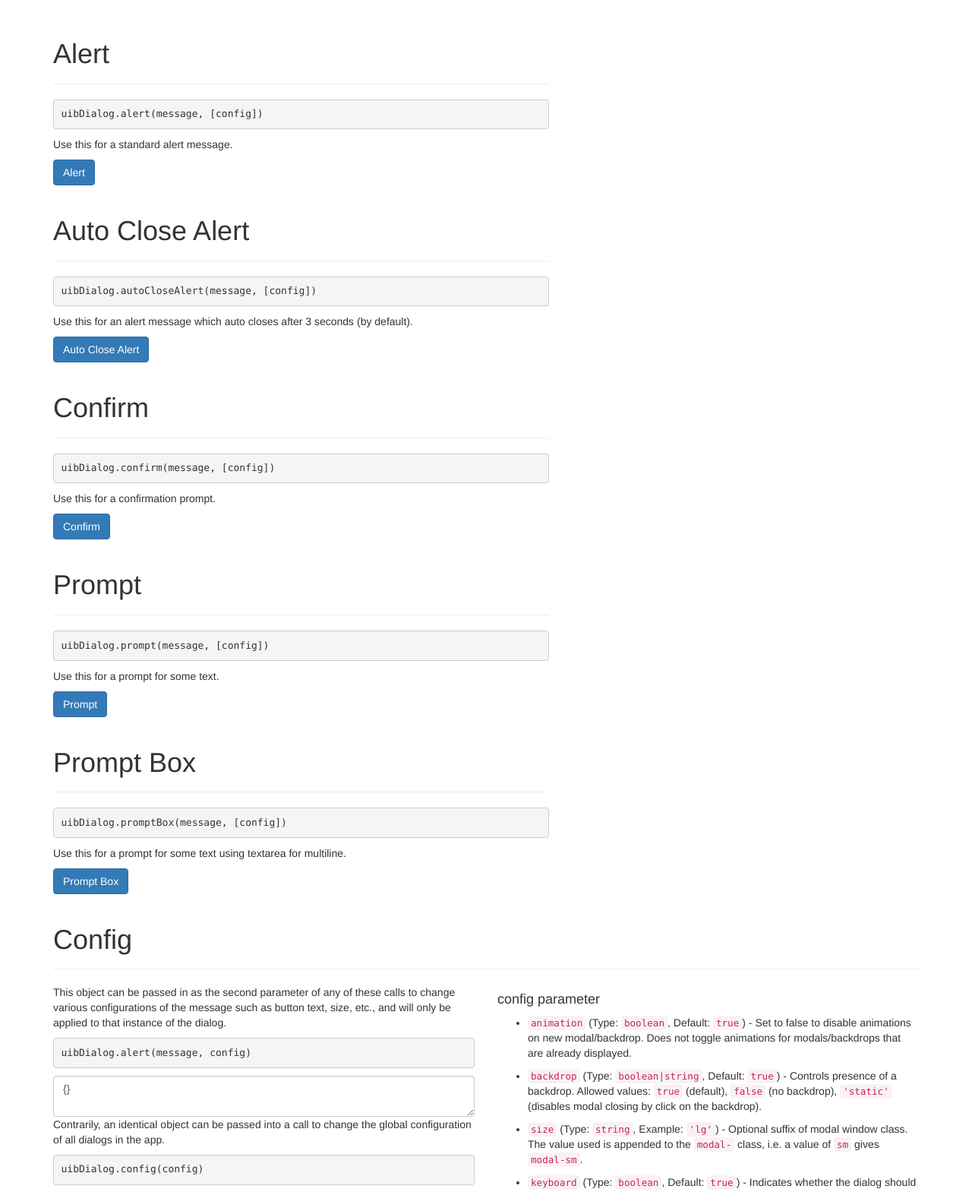
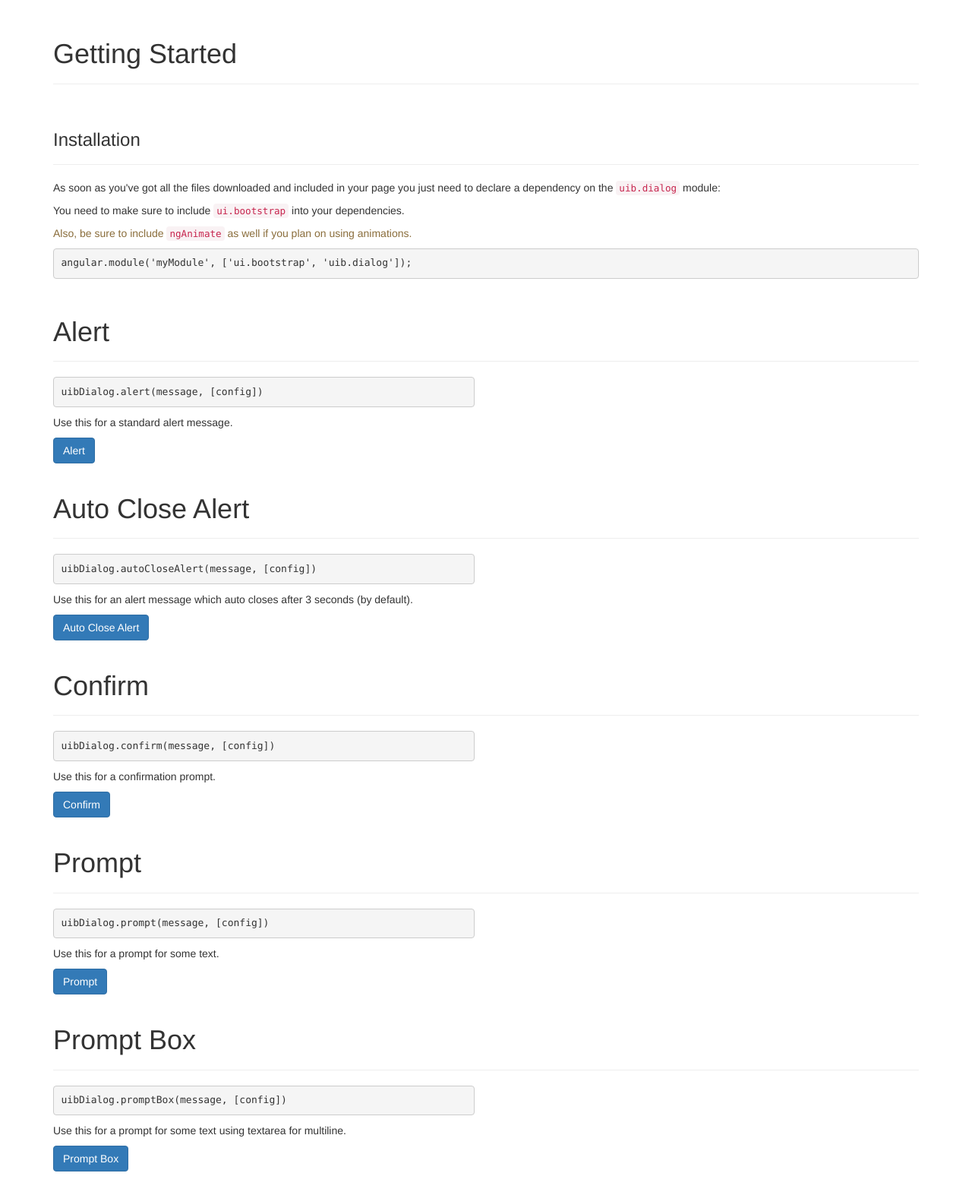
Before and after one commit to christianidas/uib-dialog, a plain HTML site: page demo/index.html in a window 1280 px wide. Shown: the part 60-1629 px from the top of the page at 76% size. Drawn offline with nearby package versions, Linux system fonts and the light colour scheme; some packages are replaced by stand-ins of ours; a script that the page names is missing.

Commit message:
Changed the html for the damo page for a better look.

```diff
--- a/demo/index.html
+++ b/demo/index.html
@@ -42,42 +42,76 @@
 
 <div class="container">
 	<div class="row">
-		<div class="col-sm-7">
+		<div class="col-sm-12">
+			<div class="page-header">
+				<h1>Getting Started <small></small></h1>
+			</div>
+		</div>
+		<div class="col-sm-12">
+			<div class="page-header">
+				<h3>Installation <small></small></h3>
+			</div>
+			<p>As soon as you've got all the files downloaded and included in your page you just need to declare a dependency on the <code>uib.dialog</code> module:</p>
+			<p>You need to make sure to include <code>ui.bootstrap</code> into your dependencies.</p>
+			<p class="text-warning">Also, be sure to include <code>ngAnimate</code> as well if you plan on using animations.</p>
+			<pre>angular.module('myModule', ['ui.bootstrap', 'uib.dialog']);</pre>
+		</div>
+	</div>
+	<div class="row">
+		<div class="col-sm-12">
 			<div class="page-header">
 				<h1>Alert <small></small></h1>
 			</div>
+		</div>
+		<div class="col-sm-6">
 			<pre>uibDialog.alert(message, [config])</pre>
 			<p>Use this for a standard alert message.</p>
 			<button class="btn btn-primary" ng-click="alert('I am an alert!')">Alert</button>
 		</div>
-		<div class="col-sm-7">
+	</div>
+	<div class="row">
+		<div class="col-sm-12">
 			<div class="page-header">
 				<h1>Auto Close Alert <small></small></h1>
 			</div>
+		</div>
+		<div class="col-sm-6">
 			<pre>uibDialog.autoCloseAlert(message, [config])</pre>
 			<p>Use this for an alert message which auto closes after 3 seconds (by default).</p>
 			<button class="btn btn-primary" ng-click="autoCloseAlert('I will close in 3 seconds!')">Auto Close Alert</button>
 		</div>
-		<div class="col-sm-7">
+	</div>
+	<div class="row">
+		<div class="col-sm-12">
 			<div class="page-header">
 				<h1>Confirm <small></small></h1>
 			</div>
+		</div>
+		<div class="col-sm-6">
 			<pre>uibDialog.confirm(message, [config])</pre>
 			<p>Use this for a confirmation prompt.</p>
 			<button class="btn btn-primary" ng-click="confirm('Please Confirm!')">Confirm</button>
 		</div>
-		<div class="col-sm-7">
+	</div>
+	<div class="row">
+		<div class="col-sm-12">
 			<div class="page-header">
 				<h1>Prompt <small></small></h1>
 			</div>
+		</div>
+		<div class="col-sm-6">
 			<pre>uibDialog.prompt(message, [config])</pre>
 			<p>Use this for a prompt for some text.</p>
 			<button class="btn btn-primary" ng-click="prompt('What is your name?')">Prompt</button>
 		</div>
-		<div class="col-sm-7">
+	</div>
+	<div class="row">
+		<div class="col-sm-12">
 			<div class="page-header">
 				<h1>Prompt Box <small></small></h1>
 			</div>
+		</div>
+		<div class="col-sm-6">
 			<pre>uibDialog.promptBox(message, [config])</pre>
 			<p>Use this for a prompt for some text using textarea for multiline.</p>
 			<button class="btn btn-primary" ng-click="promptBox('Whats on your mind?')">Prompt Box</button>
```
